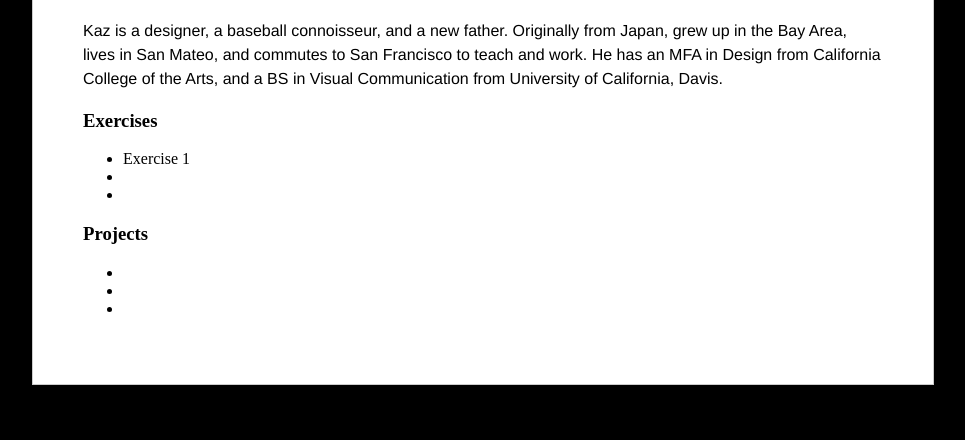
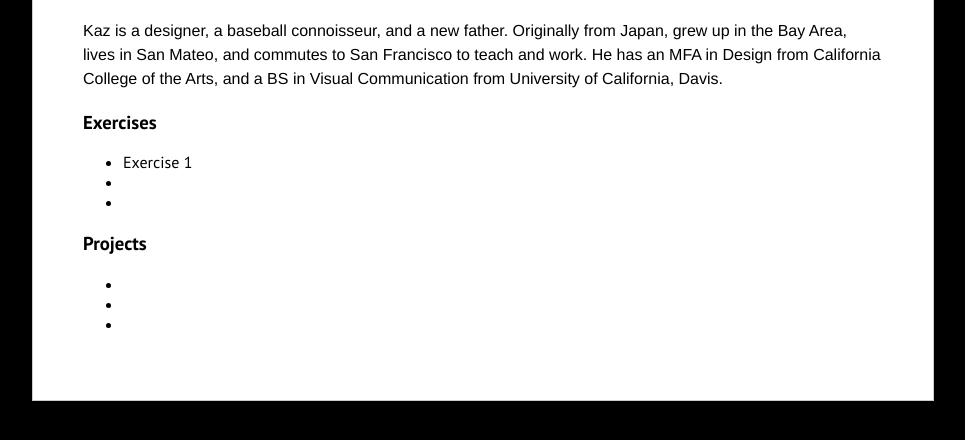
Before and after one commit to kaz-at-cca/interactive1, a plain HTML site: page index.html in a window 1280 px wide. Shown: the part 162-602 px from the top of the page, without its empty margins (26-991 px from the left). Drawn offline with Linux system fonts and the light colour scheme.

Commit message:
add google webfoot PT Sans

```diff
--- a/index.html
+++ b/index.html
@@ -2,10 +2,12 @@
 <html>
 
 <head>
+  <link href="https://fonts.googleapis.com/css?family=PT+Sans:400,400i,700,700i" rel="stylesheet">
   <title>Kaz's Homepage</title>
   <meta charset="utf-8" />
   <style>
     body {
+      font-family: 'PT Sans', sans-serif;
       background-color: #000;
     }
     .main {
```
